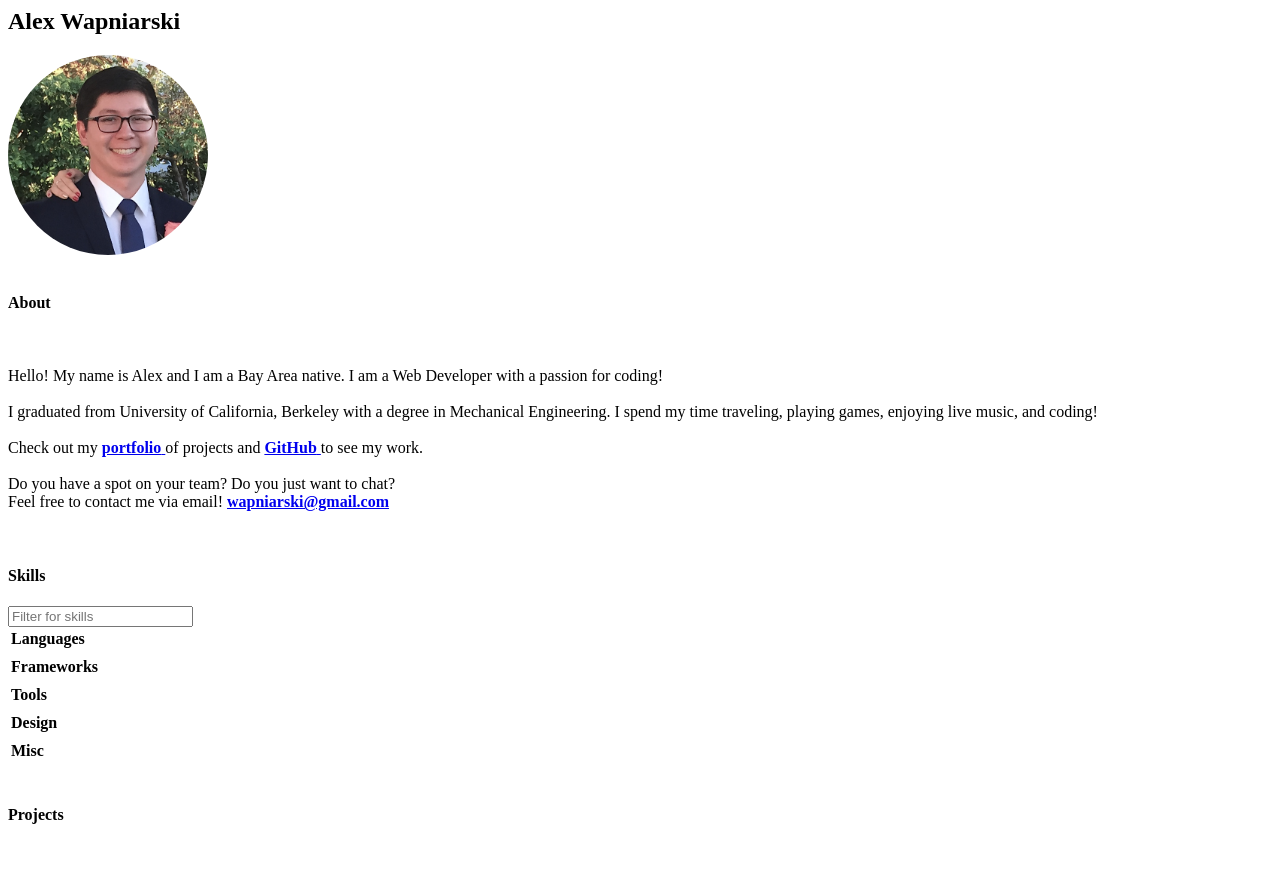
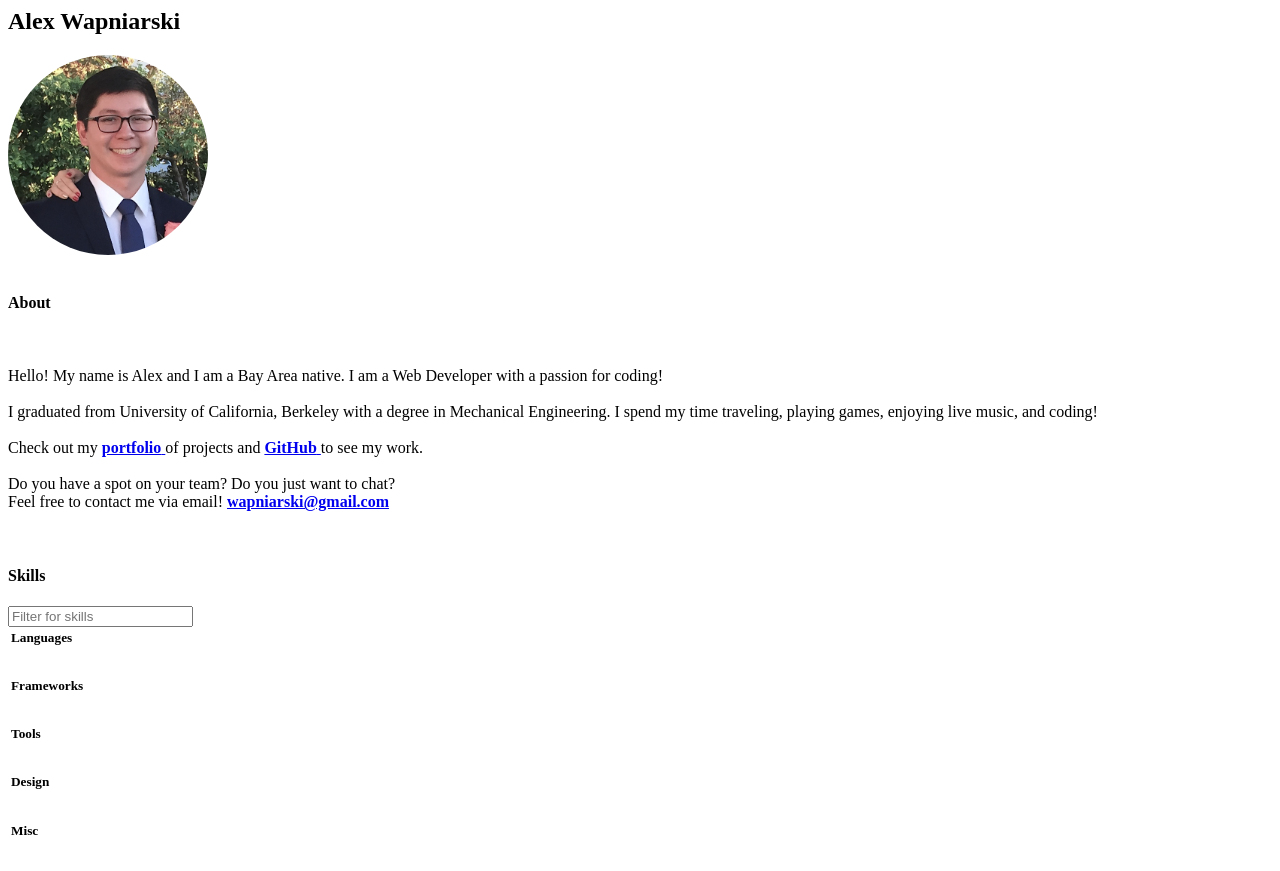
Before and after one commit to alex-wap/old-alex-wap.github.io, a website: page partials/index.html in a window 1280 px wide. Shown: the top 871 px of the page. Drawn offline with Linux system fonts and the light colour scheme.

Commit message:
skills heading

```diff
--- a/partials/index.html
+++ b/partials/index.html
@@ -22,7 +22,7 @@
           <table class="striped">
             <thead>
               <tr>
-                  <th><strong>Languages</strong></th>
+                  <th><h5>Languages</h5></th>
               </tr>
             </thead>
             <tbody>
@@ -36,7 +36,7 @@
           <table class="striped">
             <thead>
               <tr>
-                  <th><strong>Frameworks</strong></th>
+                  <th><h5>Frameworks</h5></th>
               </tr>
             </thead>
             <tbody>
@@ -50,7 +50,7 @@
           <table class="striped">
             <thead>
               <tr>
-                  <th><strong>Tools</strong></th>
+                  <th><h5>Tools</h5></th>
               </tr>
             </thead>
             <tbody>
@@ -64,7 +64,7 @@
           <table class="striped">
             <thead>
               <tr>
-                  <th><strong>Design</strong></th>
+                  <th><h5>Design</h5></th>
               </tr>
             </thead>
             <tbody>
@@ -78,7 +78,7 @@
           <table class="striped">
             <thead>
               <tr>
-                  <th><strong>Misc</strong></th>
+                  <th><h5>Misc</h5></th>
               </tr>
             </thead>
             <tbody>
```
